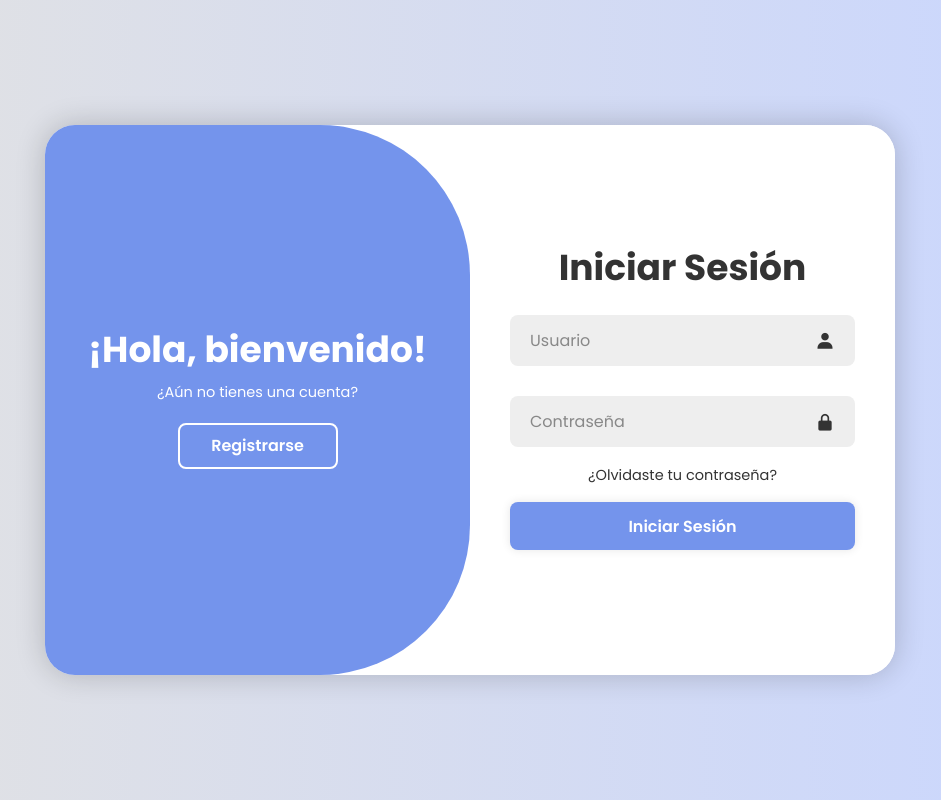
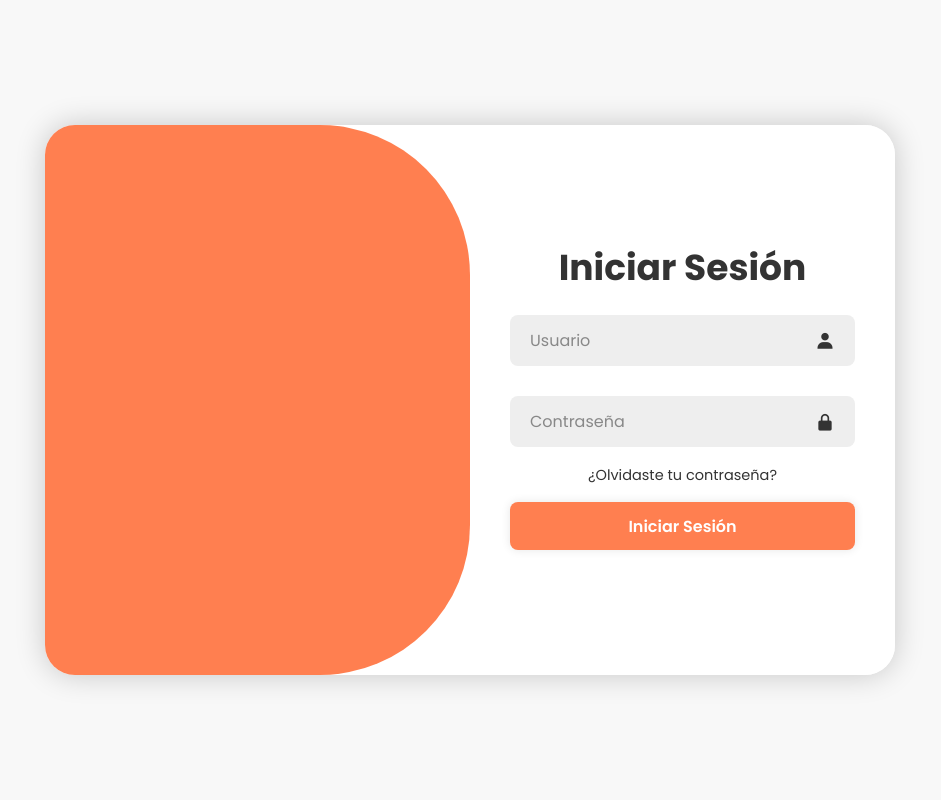
Before and after one commit to BrithanyHerrera/CoffeeHacienda, a Flask app: template templates/login.html in a window 1280 px wide. Shown: the whole page, without its empty margins (170-1111 px from the left). Run offline with Flask 3, Linux system fonts and the light colour scheme; the template is opened without the code that fills it, so the values that code supplies are empty.

Commit message:
Colores Login

```diff
--- a/app.py
+++ b/app.py
@@ -2,11 +2,11 @@ from flask import Flask, render_template, request, redirect, url_for
 
 app = Flask(__name__)
 
-@app.route('/login')
+@app.route('/')
 def login():
     return render_template('login.html')
 
-@app.route('/')
+@app.route('/menu')
 def principal():
     return render_template('menu.html')
 
--- a/static/css/login.css
+++ b/static/css/login.css
@@ -1,6 +1,6 @@
 @import url('https://fonts.googleapis.com/css2?family=Poppins:ital,wght@0,100;0,200;0,300;0,400;0,500;0,600;0,700;0,800;0,900;1,100;1,200;1,300;1,400;1,500;1,600;1,700;1,800;1,900&display=swap');
 
-*{
+* {
     margin: 0;
     padding: 0;
     box-sizing: border-box;
@@ -9,134 +9,148 @@
     list-style: none;
 }
 
-body{
+body {
     display: flex;
     justify-content: center;
     align-items: center;
     min-height: 100vh;
-    background: linear-gradient(90deg, #e2e2e2, #c9d6ff);
+    background: #F8F8F8; /* Gris Claro */
 }
 
-.container{
+.container {
     position: relative;
     width: 850px;
     height: 550px;
-    background: #fff;
+    background: #FFFFFF; /* Blanco */
     margin: 20px;
     border-radius: 30px;
     box-shadow: 0 0 30px rgba(0, 0, 0, .2);
     overflow: hidden;
 }
 
-    .container h1{
+.container h1 {
     font-size: 36px;
     margin: -10px 0;
+    color: #333333; /* Negro Suave */
 }
 
-    .container p{
+.container p {
     font-size: 14.5px;
     margin: 15px 0;
+    color: #333333; /* Negro Suave */
 }
 
-form{ width: 100%; }
+form {
+    width: 100%;
+}
 
-.form-box{
+.form-box {
     position: absolute;
     right: 0;
     width: 50%;
     height: 100%;
-    background: #fff;
+    background: #FFFFFF; /* Blanco */
     display: flex;
     align-items: center;
-    color: #333;
+    color: #333333; /* Negro Suave */
     text-align: center;
     padding: 40px;
     z-index: 1;
     transition: .6s ease-in-out 1.2s, visibility 0s 1s;
 }
 
-    .container.active .form-box{ right: 50%; }
+.container.active .form-box {
+    right: 50%;
+}
 
-    .form-box.register{ visibility: hidden; }
-        .container.active .form-box.register{ visibility: visible; }
+.form-box.register {
+    visibility: hidden;
+}
 
-.input-box{
+.container.active .form-box.register {
+    visibility: visible;
+}
+
+.input-box {
     position: relative;
     margin: 30px 0;
 }
 
-    .input-box input{
+.input-box input {
     width: 100%;
     padding: 13px 50px 13px 20px;
-        background: #eee;
+    background: #eee; /* Gris Claro */
     border-radius: 8px;
     border: none;
     outline: none;
     font-size: 16px;
-        color: #333;
+    color: #333333; /* Negro Suave */
     font-weight: 500;
 }
 
-        .input-box input::placeholder{
+.input-box input::placeholder {
     color: #888;
     font-weight: 400;
 }
 
-    .input-box i{
+.input-box i {
     position: absolute;
     right: 20px;
     top: 50%;
     transform: translateY(-50%);
     font-size: 20px;
+    color: #333333; /* Negro Suave */
 }
 
-.forgot-link{ margin: -15px 0 15px; }
-    .forgot-link a{
-        font-size: 14.5px;
-        color: #333;
+.forgot-link {
+    margin: -15px 0 15px;
 }
 
-.btn{
+.forgot-link a {
+    font-size: 14.5px;
+    color: #333333; /* Negro Suave */
+}
+
+.btn {
     width: 100%;
     height: 48px;
-    background: #7494ec;
+    background: #FF7F50; /* Naranja */
     border-radius: 8px;
     box-shadow: 0 0 10px rgba(0, 0, 0, .1);
     border: none;
     cursor: pointer;
     font-size: 16px;
-    color: #fff;
+    color: #FFFFFF; /* Blanco */
     font-weight: 600;
 }
 
-
-.toggle-box{
+.toggle-box {
     position: absolute;
     width: 100%;
     height: 100%;
 }
 
-    .toggle-box::before{
+.toggle-box::before {
     content: '';
     position: absolute;
     left: -250%;
     width: 300%;
     height: 100%;
-        background: #7494ec;
-        /* border: 2px solid red; */
+    background: #FF7F50; /* Naranja */
     border-radius: 150px;
     z-index: 2;
     transition: 1.8s ease-in-out;
 }
 
-        .container.active .toggle-box::before{ left: 50%; }
+.container.active .toggle-box::before {
+    left: 50%;
+}
 
-.toggle-panel{
+.toggle-panel {
     position: absolute;
     width: 50%;
     height: 100%;
-    /* background: seagreen; */
-    color: #fff;
+    color: #FFFFFF; /* Blanco */
     display: flex;
     flex-direction: column;
     justify-content: center;
@@ -145,49 +159,55 @@ form{ width: 100%; }
     transition: .6s ease-in-out;
 }
 
-    .toggle-panel.toggle-left{
+.toggle-panel.toggle-left {
     left: 0;
     transition-delay: 1.2s;
 }
-        .container.active .toggle-panel.toggle-left{
+
+.container.active .toggle-panel.toggle-left {
     left: -50%;
     transition-delay: .6s;
 }
 
-    .toggle-panel.toggle-right{
+.toggle-panel.toggle-right {
     right: -50%;
     transition-delay: .6s;
 }
-        .container.active .toggle-panel.toggle-right{
+
+.container.active .toggle-panel.toggle-right {
     right: 0;
     transition-delay: 1.2s;
 }
 
-    .toggle-panel p{ margin-bottom: 20px; }
+.toggle-panel p {
+    margin-bottom: 20px;
+}
 
-    .toggle-panel .btn{
+.toggle-panel .btn {
     width: 160px;
     height: 46px;
     background: transparent;
-        border: 2px solid #fff;
+    border: 2px solid #FFFFFF; /* Blanco */
     box-shadow: none;
 }
 
-@media screen and (max-width: 650px){
-    .container{ height: calc(100vh - 40px); }
+@media screen and (max-width: 650px) {
+    .container {
+        height: calc(100vh - 40px);
+    }
 
-    .form-box{
+    .form-box {
         bottom: 0;
         width: 100%;
         height: 70%;
     }
 
-        .container.active .form-box{
+    .container.active .form-box {
         right: 0;
         bottom: 30%;
     }
 
-    .toggle-box::before{
+    .toggle-box::before {
         left: 0;
         top: -270%;
         width: 100%;
@@ -195,31 +215,41 @@ form{ width: 100%; }
         border-radius: 20vw;
     }
 
-        .container.active .toggle-box::before{
+    .container.active .toggle-box::before {
         left: 0;
         top: 70%;
     }
 
-        .container.active .toggle-panel.toggle-left{
+    .container.active .toggle-panel.toggle-left {
         left: 0;
         top: -30%;
     }
 
-    .toggle-panel{
+    .toggle-panel {
         width: 100%;
         height: 30%;
     }
-        .toggle-panel.toggle-left{ top: 0; }
-        .toggle-panel.toggle-right{
+
+    .toggle-panel.toggle-left {
+        top: 0;
+    }
+
+    .toggle-panel.toggle-right {
         right: 0;
         bottom: -30%;
     }
 
-            .container.active .toggle-panel.toggle-right{ bottom: 0; }
+    .container.active .toggle-panel.toggle-right {
+        bottom: 0;
+    }
 }
 
-@media screen and (max-width: 400px){
-    .form-box { padding: 20px; }
+@media screen and (max-width: 400px) {
+    .form-box {
+        padding: 20px;
+    }
 
-    .toggle-panel h1{font-size: 30px; }
+    .toggle-panel h1 {
+        font-size: 30px;
     }
+}
--- a/static/js/login.js
+++ b/static/js/login.js
@@ -1,11 +1,8 @@
 const container = document.querySelector('.container');
-const registerBtn = document.querySelector('.register-btn');
 const loginBtn = document.querySelector('.login-btn');
 
-registerBtn.addEventListener('click', () => {
-    container.classList.add('active');
-})
-
-loginBtn.addEventListener('click', () => {
-    container.classList.remove('active');
-})
+loginBtn.addEventListener('click', (event) => {
+    event.preventDefault(); // Evita el envío del formulario
+    container.classList.add('active'); // Agrega la clase para el efecto
+    window.location.href = '/menu'; // Redirige a menu.html
+});
--- a/templates/login.html
+++ b/templates/login.html
@@ -3,13 +3,12 @@
 <head>
     <meta charset="UTF-8">
     <meta name="viewport" content="width=device-width, initial-scale=1.0">
-    <title>Iniciar Sesión / Registrarse</title>
+    <title>Iniciar Sesión</title>
     <link rel="stylesheet" href="{{ url_for('static', filename='css/login.css') }}">
     <link href='https://unpkg.com/boxicons@2.1.4/css/boxicons.min.css' rel='stylesheet'>
 </head>
 <body>
 
-    <!-- Créditos al autor @leonam-silva-de-souza -->
     <div class="container">
         <div class="form-box login">
             <form action="#">
@@ -25,47 +24,13 @@
                 <div class="forgot-link">
                     <a href="#">¿Olvidaste tu contraseña?</a>
                 </div>
-                  <button type="submit" class="btn">Iniciar Sesión</button>
-              </form>
-          </div>
-
-          <div class="form-box register">
-              <form action="#">
-                  <h1>Registro</h1>
-                  <div class="input-box">
-                      <input type="text" placeholder="Usuario" required>
-                      <i class='bx bxs-user'></i>
-                  </div>
-                  <div class="input-box">
-                      <input type="email" placeholder="Correo Electrónico" required>
-                      <i class='bx bxs-envelope'></i>
-                  </div>
-                  <div class="input-box">
-                      <input type="password" placeholder="Contraseña" required>
-                      <i class='bx bxs-lock-alt'></i>
-                  </div>
-                  <button type="submit" class="btn">Registrarse</button>
-                  <p>O regístrate con redes sociales</p>
-                  <div class="social-icons">
-                      <a href="#"><i class='bx bxl-google'></i></a>
-                      <a href="#"><i class='bx bxl-facebook'></i></a>
-                      <a href="#"><i class='bx bxl-github'></i></a>
-                      <a href="#"><i class='bx bxl-linkedin'></i></a>
-                  </div>
+                <button type="submit" class="btn login-btn">Iniciar Sesión</button>
             </form>
         </div>
 
         <div class="toggle-box">
-              <div class="toggle-panel toggle-left">
-                  <h1>¡Hola, bienvenido!</h1>
-                  <p>¿Aún no tienes una cuenta?</p>
-                  <button class="btn register-btn">Registrarse</button>
-              </div>
-
             <div class="toggle-panel toggle-right">
                 <h1>¡Bienvenido de nuevo!</h1>
-                  <p>¿Ya tienes una cuenta?</p>
-                  <button class="btn login-btn">Iniciar Sesión</button>
             </div>
         </div>
     </div>
```
Lines whose indentation alone changed are shown as unchanged.
